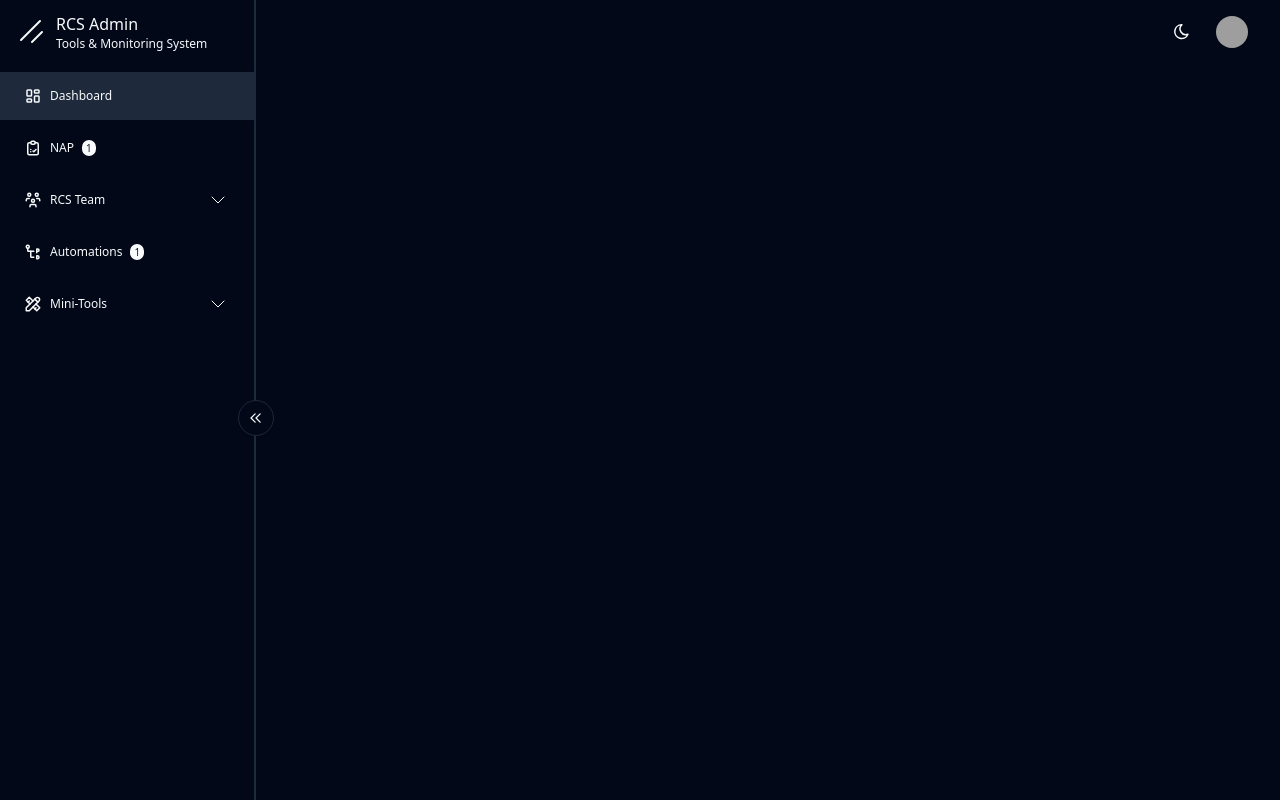
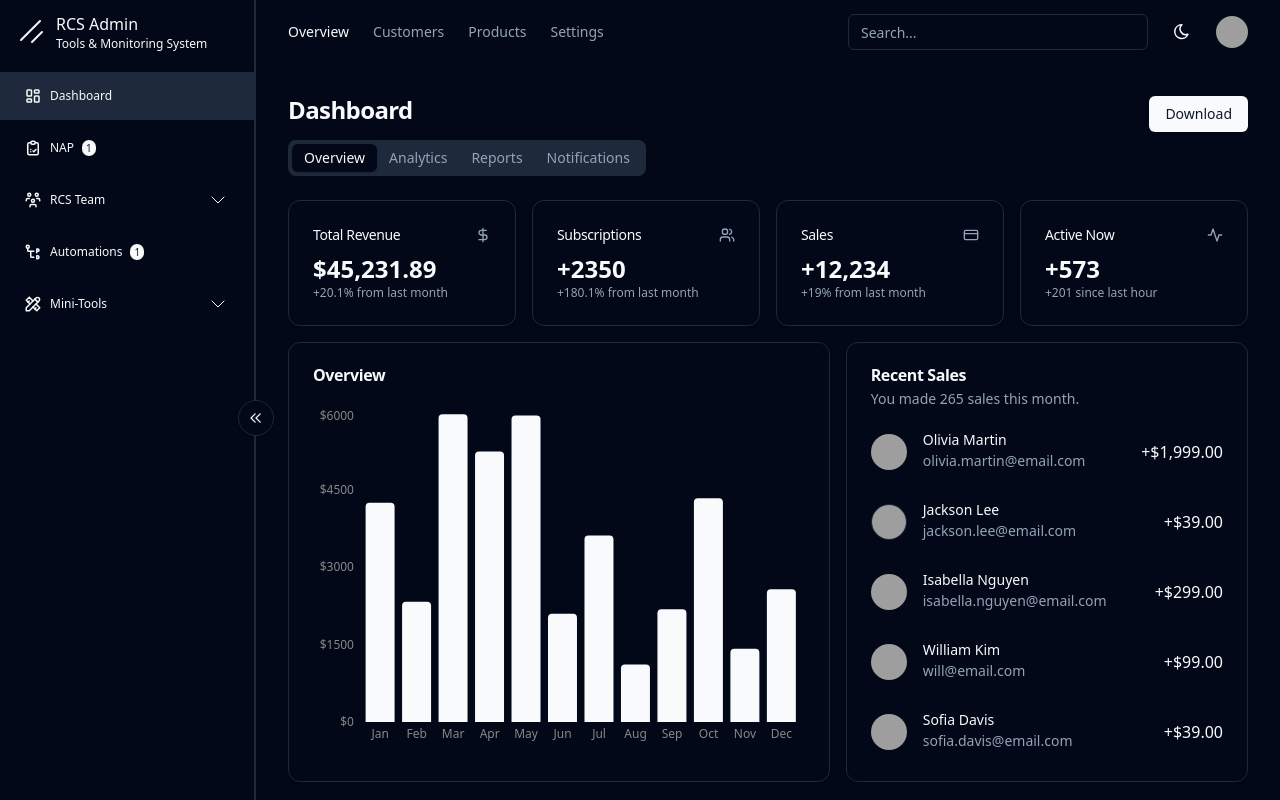
Before and after one commit to Almaniego08/OnlineStamp, a React (Vite) app: page / in a window 1280 px wide. Built offline with nearby package versions, Linux system fonts and the light colour scheme; grey boxes are pictures that could not be loaded.

Commit message:
somechanges

```diff
--- a/src/pages/automation/index.tsx
+++ b/src/pages/automation/index.tsx
@@ -1,21 +1,53 @@
 import { Layout } from '@/components/custom/layout'
-import { Search } from '@/components/search'
-import ThemeSwitch from '@/components/theme-switch'
-import { UserNav } from '@/components/user-nav'
+import { TopNav } from '@/components/top-nav'
+import { Tabs, TabsContent, TabsList, TabsTrigger } from '@/components/ui/tabs'
 
 export default function Automations() {
   return (
     <Layout>
       {/* ===== Top Heading ===== */}
       <Layout.Header sticky>
-        <p>Automations</p>
+        <TopNav links={topNav} />
       </Layout.Header>
-
       <Layout.Body>
-        <div className='mb-2 flex items-center justify-between space-y-2'>
-          HELLO WORLD
-        </div>
+        <Tabs
+          orientation='vertical'
+          defaultValue='overview'
+          className='space-y-4'
+        >
+          <div className='w-full overflow-x-auto pb-2'>
+            <TabsList>
+              <TabsTrigger value='email'>Email</TabsTrigger>
+              <TabsTrigger value='Other1'>Other 1</TabsTrigger>
+              <TabsTrigger value='Other2'>Other 2</TabsTrigger>
+            </TabsList>
+          </div>
+          <TabsContent value='email' className='space-y-4'>
+            <div>
+              Email automation
+            </div>
+          </TabsContent>
+        </Tabs>
       </Layout.Body>
     </Layout>
   )
 }
+
+const topNav = [
+  {
+    title: 'NAP',
+    href: 'automation',
+    isActive: true,
+  },
+
+  {
+    title: 'Other 1',
+    href: 'automation/Other1',
+    isActive: false,
+  },
+  {
+    title: 'Other 2',
+    href: 'automation/Other2',
+    isActive: false,
+  },
+]
--- a/src/pages/dashboard/index.tsx
+++ b/src/pages/dashboard/index.tsx
@@ -20,7 +20,9 @@ export default function Dashboard() {
     <Layout>
       {/* ===== Top Heading ===== */}
       <Layout.Header>
+        <TopNav links={topNav} />
         <div className='ml-auto flex items-center space-x-4'>
+          <Search />
           <ThemeSwitch />
           <UserNav />
         </div>
@@ -28,8 +30,176 @@ export default function Dashboard() {
 
       {/* ===== Main ===== */}
       <Layout.Body>
-
+        <div className='mb-2 flex items-center justify-between space-y-2'>
+          <h1 className='text-2xl font-bold tracking-tight'>Dashboard</h1>
+          <div className='flex items-center space-x-2'>
+            <Button>Download</Button>
+          </div>
+        </div>
+        <Tabs
+          orientation='vertical'
+          defaultValue='overview'
+          className='space-y-4'
+        >
+          <div className='w-full overflow-x-auto pb-2'>
+            <TabsList>
+              <TabsTrigger value='overview'>Overview</TabsTrigger>
+              <TabsTrigger value='analytics'>Analytics</TabsTrigger>
+              <TabsTrigger value='reports'>Reports</TabsTrigger>
+              <TabsTrigger value='notifications'>Notifications</TabsTrigger>
+            </TabsList>
+          </div>
+          <TabsContent value='overview' className='space-y-4'>
+            <div className='grid gap-4 sm:grid-cols-2 lg:grid-cols-4'>
+              <Card>
+                <CardHeader className='flex flex-row items-center justify-between space-y-0 pb-2'>
+                  <CardTitle className='text-sm font-medium'>
+                    Total Revenue
+                  </CardTitle>
+                  <svg
+                    xmlns='http://www.w3.org/2000/svg'
+                    viewBox='0 0 24 24'
+                    fill='none'
+                    stroke='currentColor'
+                    strokeLinecap='round'
+                    strokeLinejoin='round'
+                    strokeWidth='2'
+                    className='h-4 w-4 text-muted-foreground'
+                  >
+                    <path d='M12 2v20M17 5H9.5a3.5 3.5 0 0 0 0 7h5a3.5 3.5 0 0 1 0 7H6' />
+                  </svg>
+                </CardHeader>
+                <CardContent>
+                  <div className='text-2xl font-bold'>$45,231.89</div>
+                  <p className='text-xs text-muted-foreground'>
+                    +20.1% from last month
+                  </p>
+                </CardContent>
+              </Card>
+              <Card>
+                <CardHeader className='flex flex-row items-center justify-between space-y-0 pb-2'>
+                  <CardTitle className='text-sm font-medium'>
+                    Subscriptions
+                  </CardTitle>
+                  <svg
+                    xmlns='http://www.w3.org/2000/svg'
+                    viewBox='0 0 24 24'
+                    fill='none'
+                    stroke='currentColor'
+                    strokeLinecap='round'
+                    strokeLinejoin='round'
+                    strokeWidth='2'
+                    className='h-4 w-4 text-muted-foreground'
+                  >
+                    <path d='M16 21v-2a4 4 0 0 0-4-4H6a4 4 0 0 0-4 4v2' />
+                    <circle cx='9' cy='7' r='4' />
+                    <path d='M22 21v-2a4 4 0 0 0-3-3.87M16 3.13a4 4 0 0 1 0 7.75' />
+                  </svg>
+                </CardHeader>
+                <CardContent>
+                  <div className='text-2xl font-bold'>+2350</div>
+                  <p className='text-xs text-muted-foreground'>
+                    +180.1% from last month
+                  </p>
+                </CardContent>
+              </Card>
+              <Card>
+                <CardHeader className='flex flex-row items-center justify-between space-y-0 pb-2'>
+                  <CardTitle className='text-sm font-medium'>Sales</CardTitle>
+                  <svg
+                    xmlns='http://www.w3.org/2000/svg'
+                    viewBox='0 0 24 24'
+                    fill='none'
+                    stroke='currentColor'
+                    strokeLinecap='round'
+                    strokeLinejoin='round'
+                    strokeWidth='2'
+                    className='h-4 w-4 text-muted-foreground'
+                  >
+                    <rect width='20' height='14' x='2' y='5' rx='2' />
+                    <path d='M2 10h20' />
+                  </svg>
+                </CardHeader>
+                <CardContent>
+                  <div className='text-2xl font-bold'>+12,234</div>
+                  <p className='text-xs text-muted-foreground'>
+                    +19% from last month
+                  </p>
+                </CardContent>
+              </Card>
+              <Card>
+                <CardHeader className='flex flex-row items-center justify-between space-y-0 pb-2'>
+                  <CardTitle className='text-sm font-medium'>
+                    Active Now
+                  </CardTitle>
+                  <svg
+                    xmlns='http://www.w3.org/2000/svg'
+                    viewBox='0 0 24 24'
+                    fill='none'
+                    stroke='currentColor'
+                    strokeLinecap='round'
+                    strokeLinejoin='round'
+                    strokeWidth='2'
+                    className='h-4 w-4 text-muted-foreground'
+                  >
+                    <path d='M22 12h-4l-3 9L9 3l-3 9H2' />
+                  </svg>
+                </CardHeader>
+                <CardContent>
+                  <div className='text-2xl font-bold'>+573</div>
+                  <p className='text-xs text-muted-foreground'>
+                    +201 since last hour
+                  </p>
+                </CardContent>
+              </Card>
+            </div>
+            <div className='grid grid-cols-1 gap-4 lg:grid-cols-7'>
+              <Card className='col-span-1 lg:col-span-4'>
+                <CardHeader>
+                  <CardTitle>Overview</CardTitle>
+                </CardHeader>
+                <CardContent className='pl-2'>
+                  <Overview />
+                </CardContent>
+              </Card>
+              <Card className='col-span-1 lg:col-span-3'>
+                <CardHeader>
+                  <CardTitle>Recent Sales</CardTitle>
+                  <CardDescription>
+                    You made 265 sales this month.
+                  </CardDescription>
+                </CardHeader>
+                <CardContent>
+                  <RecentSales />
+                </CardContent>
+              </Card>
+            </div>
+          </TabsContent>
+        </Tabs>
       </Layout.Body>
     </Layout>
   )
 }
+
+const topNav = [
+  {
+    title: 'Overview',
+    href: 'dashboard/overview',
+    isActive: true,
+  },
+  {
+    title: 'Customers',
+    href: 'dashboard/customers',
+    isActive: false,
+  },
+  {
+    title: 'Products',
+    href: 'dashboard/products',
+    isActive: false,
+  },
+  {
+    title: 'Settings',
+    href: 'dashboard/settings',
+    isActive: false,
+  },
+]
```
